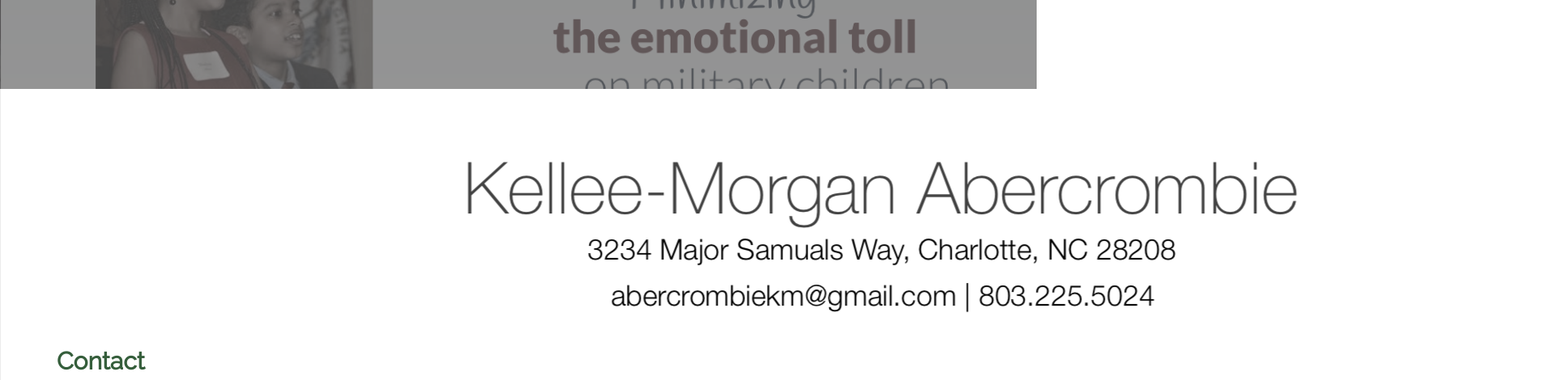
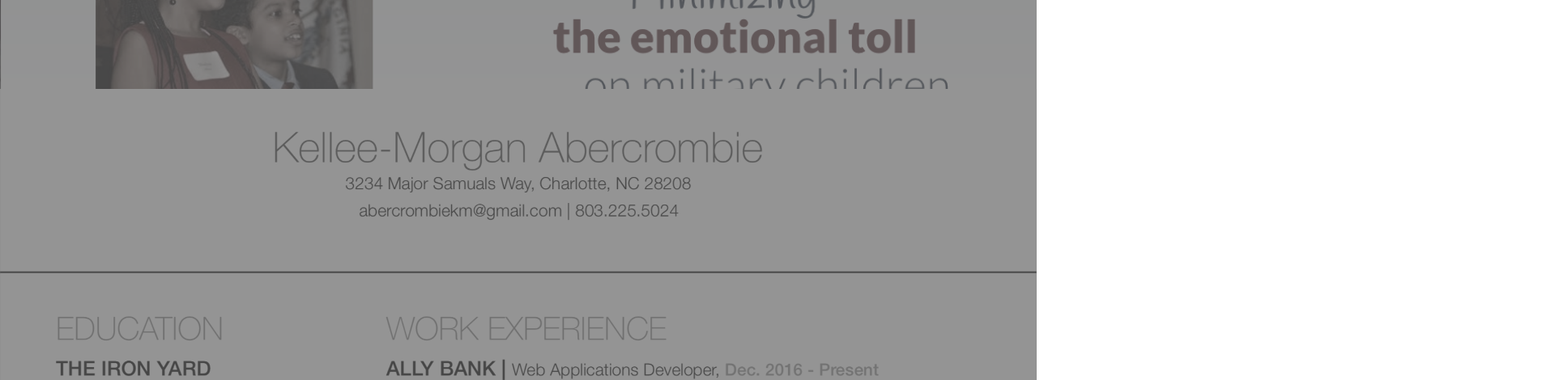
Before and after one commit to kmwitherspoon/kmwitherspoon.github.io, a plain HTML site: page index.html in a window 1280 px wide. Shown: the part 2090-2560 px from the top of the page at 81% size, 1920 px wide, since content can reach past the window. Drawn offline with nearby package versions, Linux system fonts and the light colour scheme.

Commit message:
Updated resume section

```diff
--- a/styles.css
+++ b/styles.css
@@ -246,20 +246,36 @@
 }
 
 .resume {
-  font-size: 40px;
-  color: #355e3b;
-  background-color: white;
-  height: 300px;
+  position: relative;
+  z-index: 1;
+  display: inline-block;
+  overflow: hidden;
+  width: 100%;
+  height: 400px;
+  background-color: #666666;
   text-align: center;
-  font-family: 'Raleway', sans-serif;
-  background: url("images/ResumeSnippet.png");
+  cursor: pointer;
+  margin-bottom: -5px;
 }
-  .resume a {
-    color: #355e3b;
-    font-weight: bolder;
+  .resume img {
     position: relative;
-    top: 40%;
-    transform: translateY(-50%);
+    display: block;
+    width: 100%;
+    opacity: 0.3;
+    overflow: hidden;
+    -webkit-filter: grayscale(0.8);
+}
+
+.resume:first-child {
+  margin-right: 2.762430939%;
+}
+
+.resume img {
+  width: 100%;
+}
+
+.resume:hover .img-title {
+  opacity: 0.7;
 }
 
 #contact {
```
